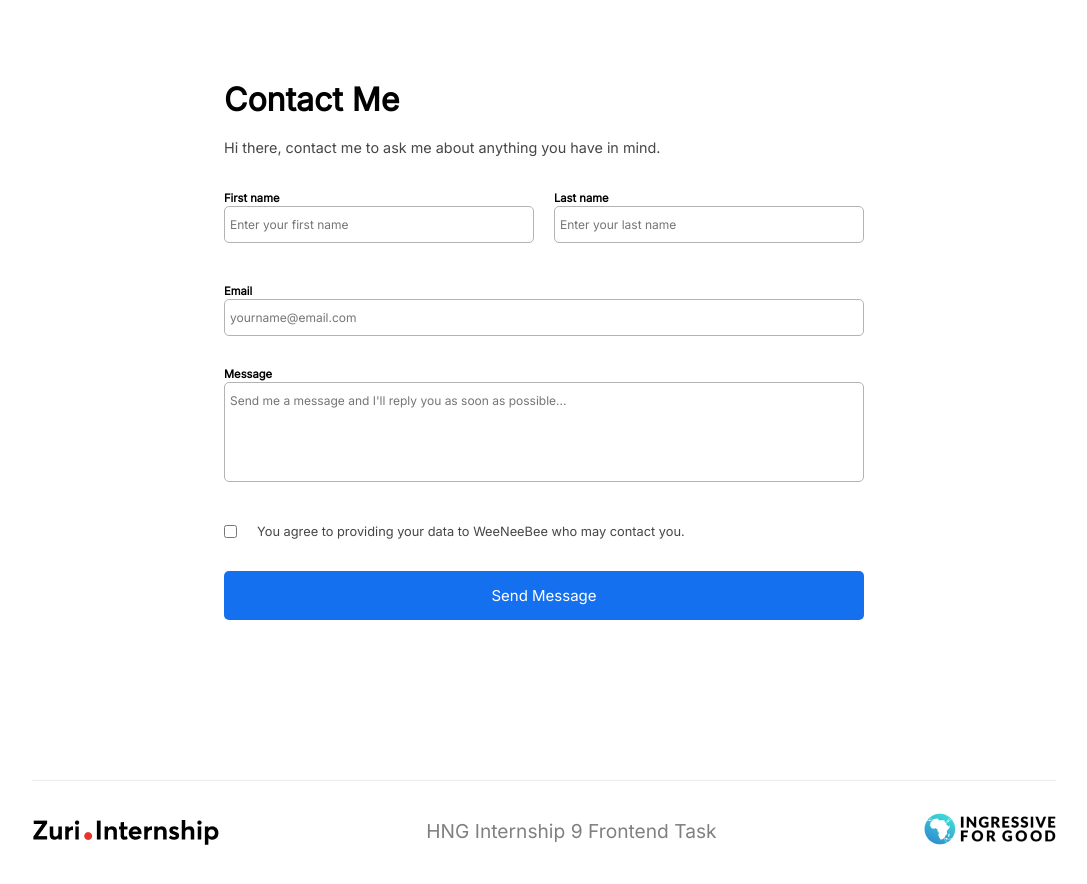
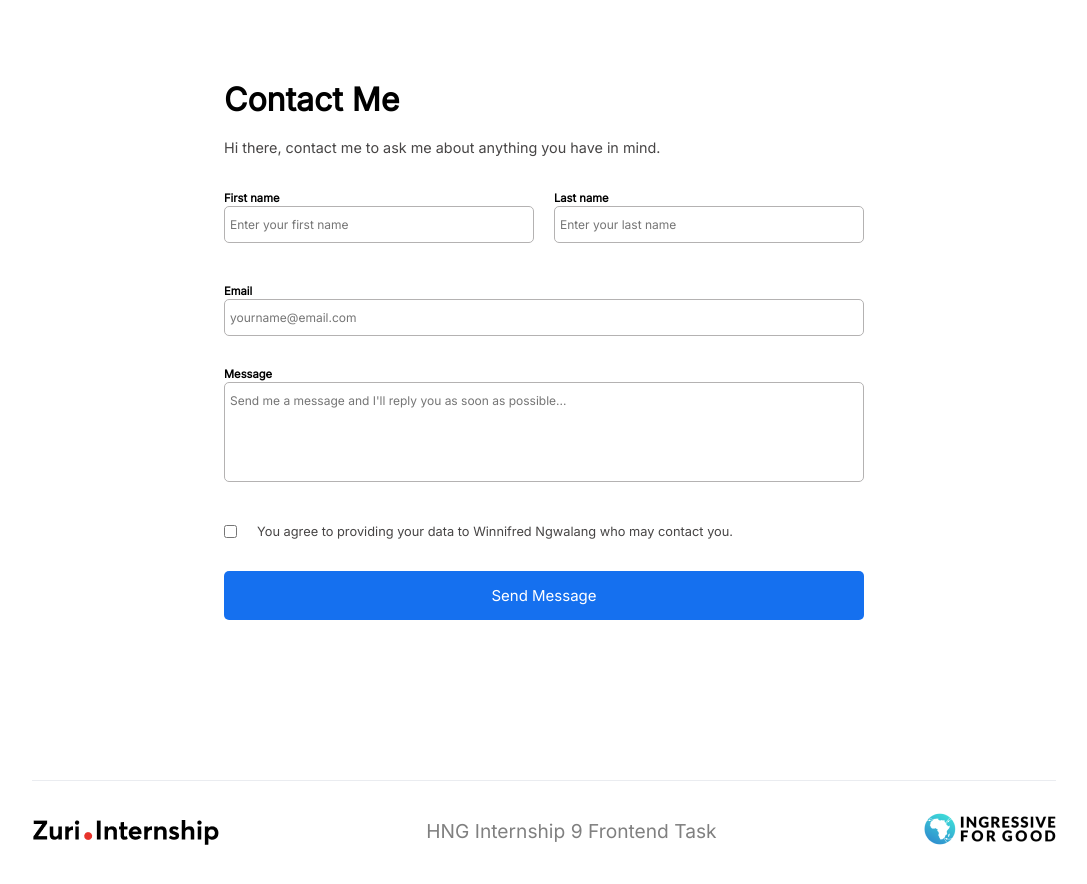
Before and after one commit to WeeNeeBee/HNGi9-task1, a React (Create React App) app: page /contact in a window 1280 px wide. Shown: the top 884 px of the page, without its empty margins (96-1183 px from the left). Built offline with nearby package versions, Linux system fonts and the light colour scheme.

Commit message:
fix: My name (agreement checkbox)

```diff
--- a/src/pages/Contact.jsx
+++ b/src/pages/Contact.jsx
@@ -24,7 +24,7 @@ const Contact = () => {
     })
     const [isSubmit, setIsSubmit] = useState(false)
 
-    const myName = "WeeNeeBee";
+    const myName = "Winnifred Ngwalang";
 
     const handleChange = (e) => {
         const { name, value } = e.target;
```
